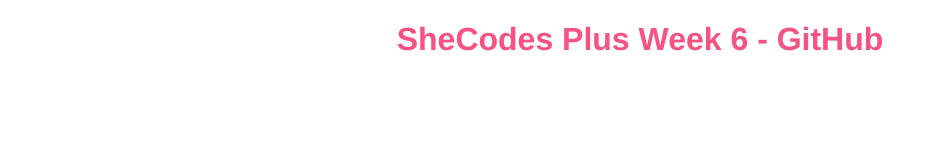
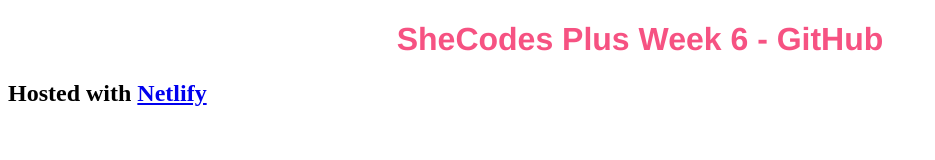
Before and after one commit to smilligan-sm/shecodesplus-week6-lesson4, a plain HTML site: page index.html in a window 1280 px wide. Shown: the whole page, without its empty margins (0-935 px from the left). Drawn offline with Linux system fonts and the light colour scheme.

Commit message:
Added link to Netlify

```diff
--- a/index.html
+++ b/index.html
@@ -8,5 +8,6 @@
   </head>
   <body>
     <h1>SheCodes Plus Week 6 - GitHub</h1>
+    <h2>Hosted with <a href="https://www.netlify.com">Netlify</a></h2>
   </body>
 </html>
```
